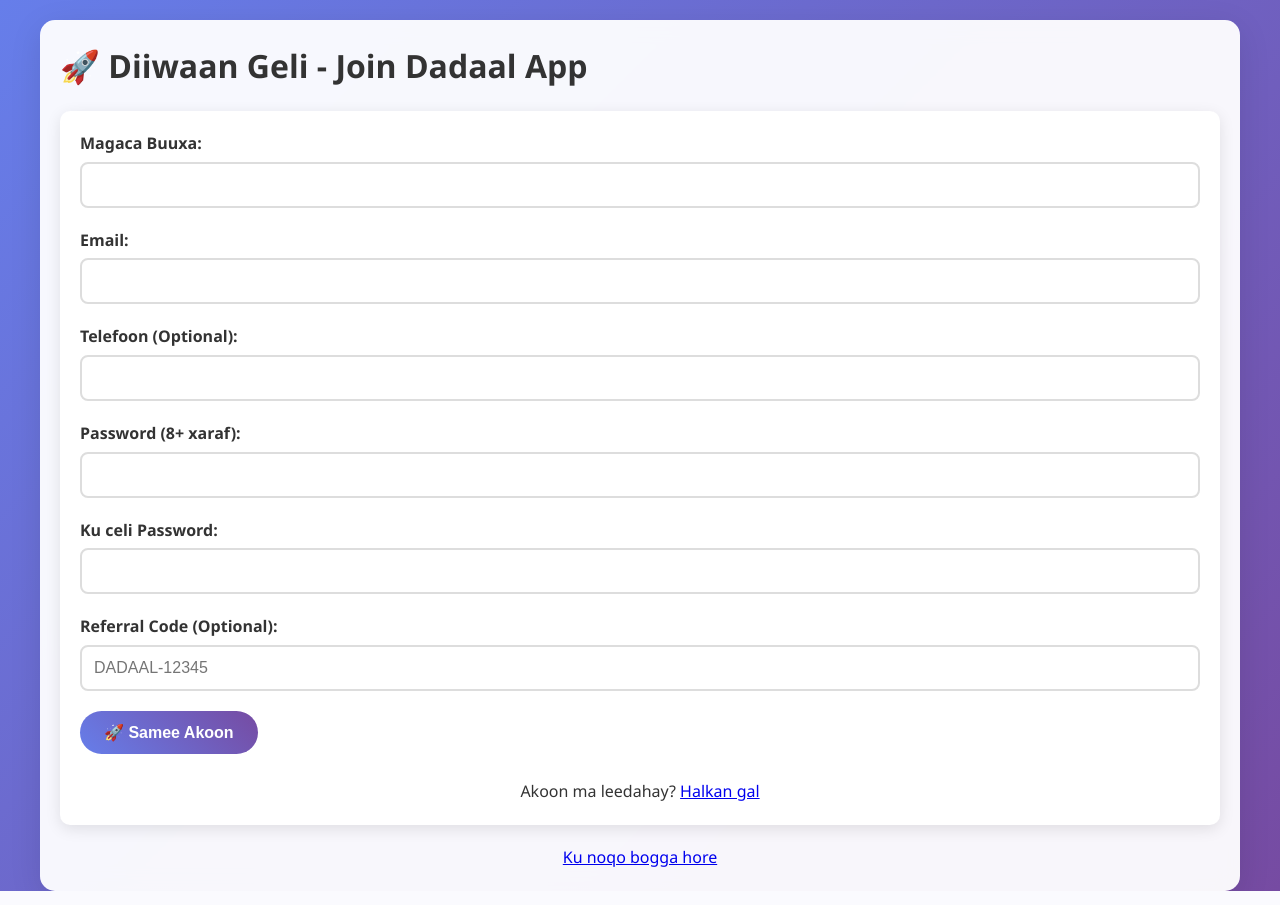
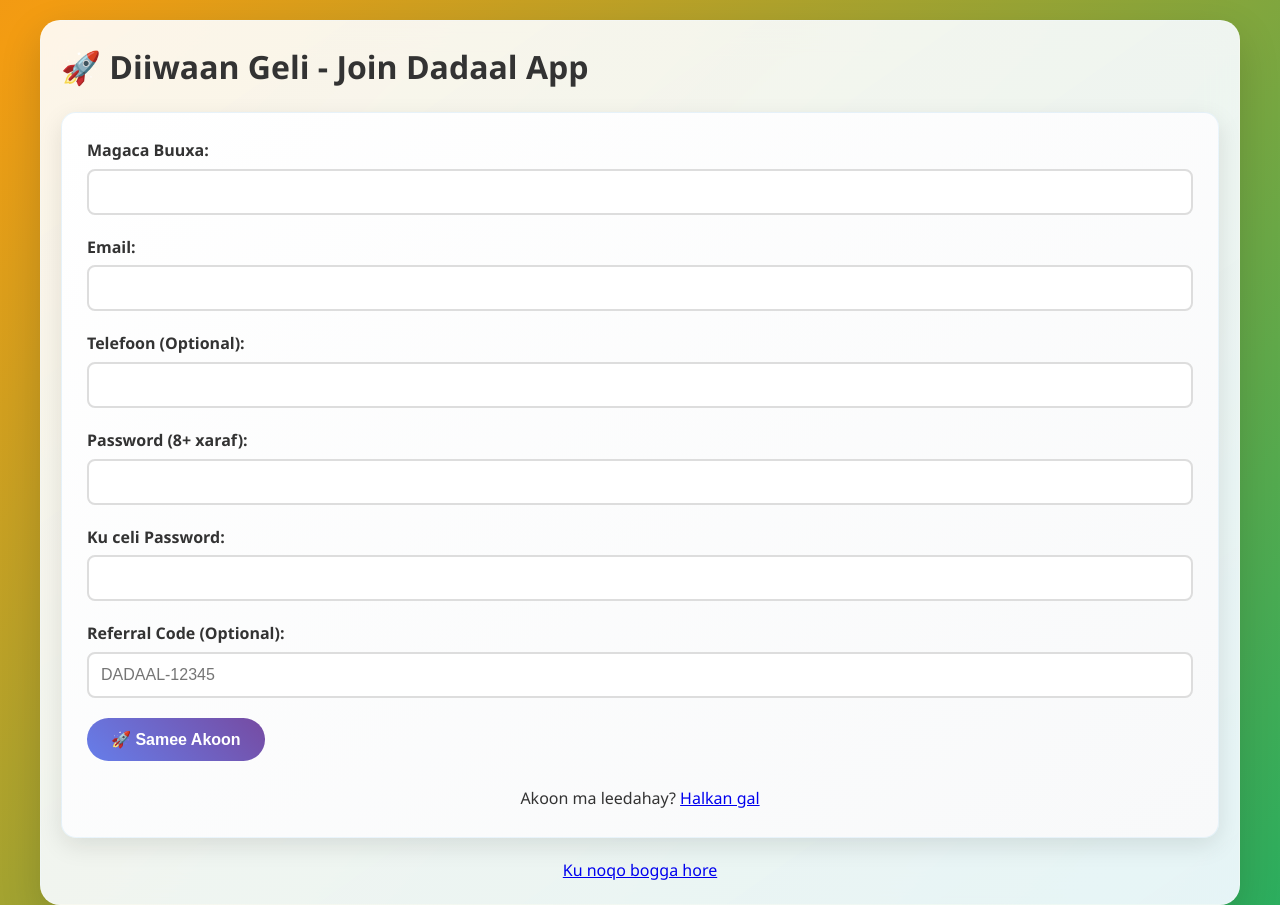
Before and after one commit to fadalstore/Dadaal, a Flask app: page /register in a window 1280 px wide. Run offline with Flask 3, Linux system fonts and the light colour scheme.

Commit message:
Assistant checkpoint: Updated UI with beautiful Somali-inspired colors
Assistant generated file changes:
- static/style.css: Update background colors to beautiful gradient, Update card styles with beautiful colors, Update navigation with beautiful Somali flag colors

---

User prompt:

Midabkan cadaanka ah kabadal qurxi

Replit-Commit-Author: Assistant
Replit-Commit-Session-Id: 496717f8-eb85-4739-8329-cfb1c8c970f9

```diff
--- a/static/style.css
+++ b/static/style.css
@@ -8,30 +8,42 @@
 body {
     font-family: 'Segoe UI', Tahoma, Geneva, Verdana, sans-serif;
     line-height: 1.6;
-    background: linear-gradient(135deg, #667eea 0%, #764ba2 100%);
+    background: linear-gradient(135deg, #2c3e50 0%, #3498db 25%, #e74c3c 50%, #f39c12 75%, #27ae60 100%);
+    background-size: 400% 400%;
+    animation: gradientShift 15s ease infinite;
     min-height: 100vh;
     color: #333;
+}
+
+@keyframes gradientShift {
+    0% { background-position: 0% 50%; }
+    25% { background-position: 100% 50%; }
+    50% { background-position: 100% 100%; }
+    75% { background-position: 0% 100%; }
+    100% { background-position: 0% 50%; }
 }
 
 .container {
     max-width: 1200px;
     margin: 0 auto;
     padding: 20px;
-    background-color: rgba(255, 255, 255, 0.95);
-    border-radius: 15px;
+    background: linear-gradient(145deg, rgba(255, 255, 255, 0.9), rgba(240, 248, 255, 0.95));
+    border-radius: 20px;
     margin-top: 20px;
-    box-shadow: 0 8px 32px rgba(0, 0, 0, 0.1);
-    backdrop-filter: blur(10px);
+    box-shadow: 0 15px 40px rgba(0, 0, 0, 0.15);
+    backdrop-filter: blur(15px);
+    border: 1px solid rgba(255, 255, 255, 0.2);
 }
 
 /* Navigation */
 .navbar {
-    background: linear-gradient(45deg, #2c3e50, #34495e);
+    background: linear-gradient(45deg, #2c3e50 0%, #3498db 30%, #ffffff 50%, #3498db 70%, #2c3e50 100%);
     padding: 1rem 0;
     position: sticky;
     top: 0;
     z-index: 1000;
-    box-shadow: 0 2px 10px rgba(0,0,0,0.1);
+    box-shadow: 0 4px 20px rgba(0,0,0,0.15);
+    border-bottom: 3px solid #e74c3c;
 }
 
 .nav-container {
@@ -70,17 +82,36 @@ body {
 
 /* Cards and Components */
 .card {
-    background: #fff;
-    border-radius: 10px;
-    padding: 20px;
+    background: linear-gradient(145deg, #ffffff, #f8f9fa);
+    border-radius: 15px;
+    padding: 25px;
     margin: 20px 0;
-    box-shadow: 0 4px 15px rgba(0,0,0,0.1);
-    transition: transform 0.3s, box-shadow 0.3s;
+    box-shadow: 0 8px 25px rgba(0,0,0,0.1);
+    transition: all 0.4s ease;
+    border: 1px solid rgba(52, 152, 219, 0.1);
+    position: relative;
+    overflow: hidden;
+}
+
+.card::before {
+    content: '';
+    position: absolute;
+    top: 0;
+    left: -100%;
+    width: 100%;
+    height: 2px;
+    background: linear-gradient(90deg, #3498db, #e74c3c, #f39c12, #27ae60);
+    transition: left 0.5s ease;
+}
+
+.card:hover::before {
+    left: 0;
 }
 
 .card:hover {
-    transform: translateY(-5px);
-    box-shadow: 0 8px 25px rgba(0,0,0,0.15);
+    transform: translateY(-8px) scale(1.02);
+    box-shadow: 0 20px 40px rgba(0,0,0,0.2);
+    border-color: rgba(52, 152, 219, 0.3);
 }
 
 .btn {
```
